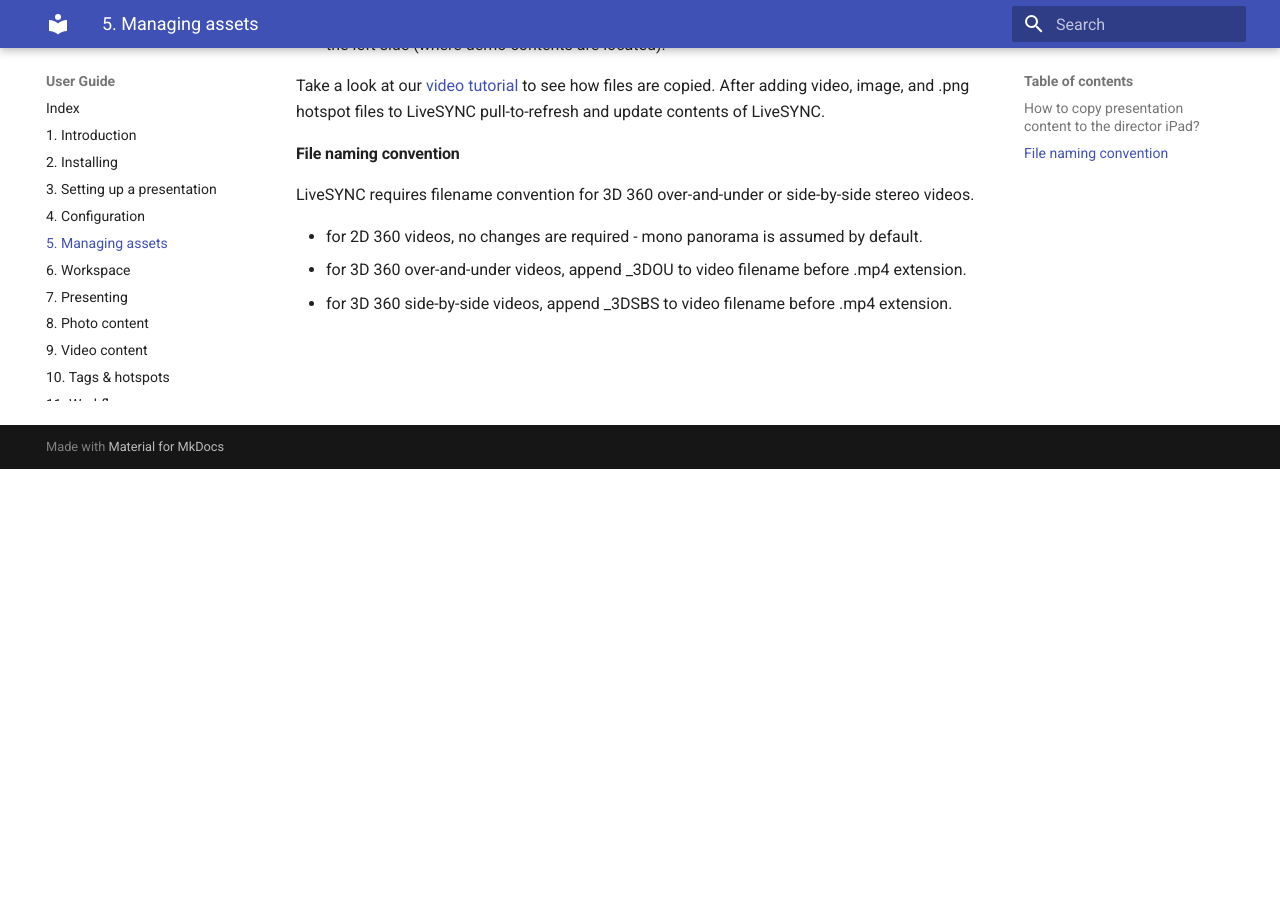
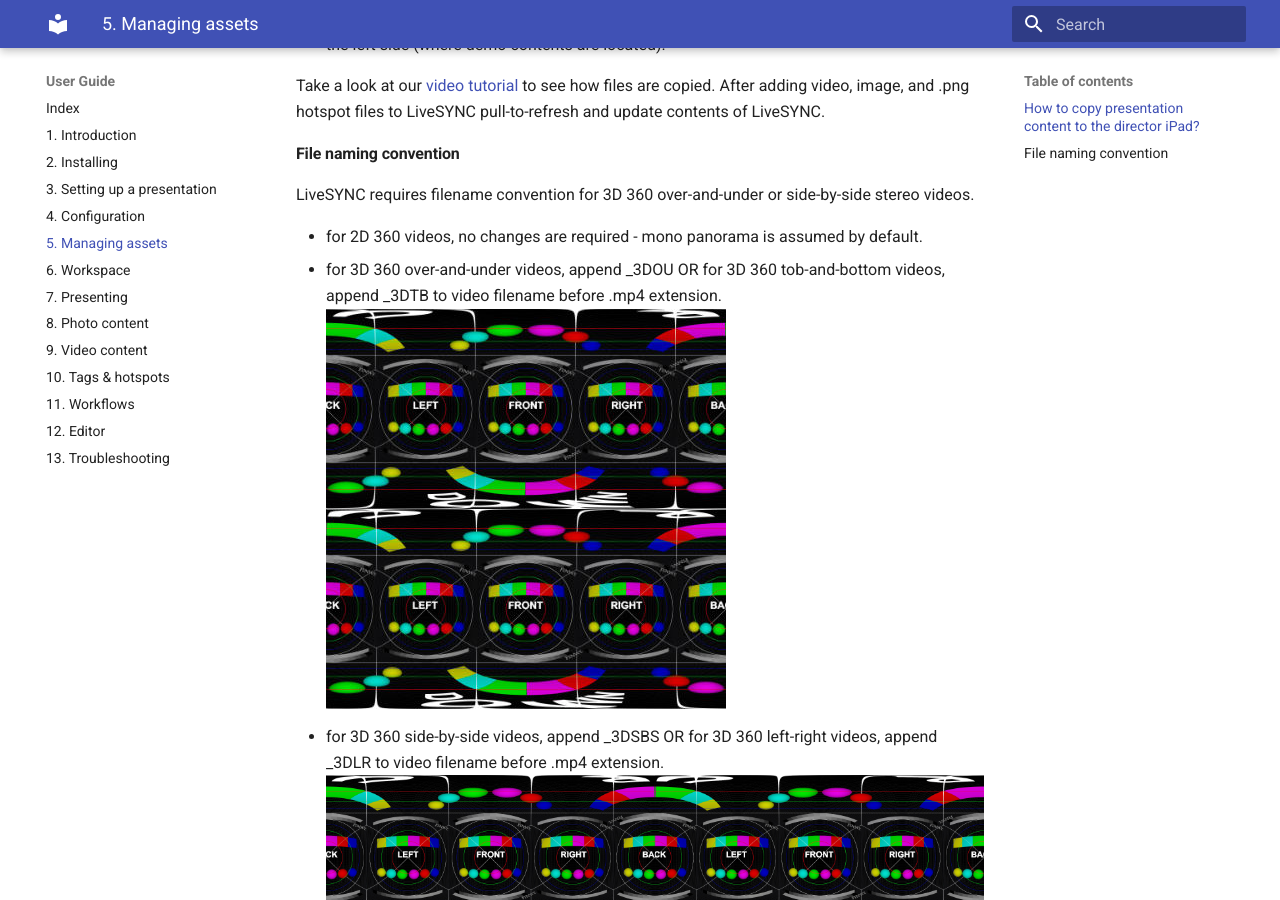
Before and after one commit to FinweLtd/doc-livesync-all, an MkDocs documentation site: the page built from docs/user_guide/asset_management.md, in a window 1280 px wide and 900 px high, scrolled down 431 px. Built offline with MkDocs 1.6.1 and Material for MkDocs 9.7.7, drawn with Linux system fonts in a browser that asks for light colours; before the commit the page ends 900 px from its top, so only the background shows below that.

Commit message:
user_guide/asset managment: images to _3DSBS AND _3DOU are now added to the page.

```diff
--- a/docs/user_guide/asset_management.md
+++ b/docs/user_guide/asset_management.md
@@ -14,5 +14,7 @@ Take a look at our [video tutorial](https://vimeo.com/222670351) to see how file
 LiveSYNC requires filename convention for 3D 360 over-and-under or side-by-side stereo videos.
 
 * for 2D 360 videos, no changes are required - mono panorama is assumed by default.
-* for 3D 360 over-and-under videos, append _3DOU to video filename before .mp4 extension.
-* for 3D 360 side-by-side videos, append _3DSBS to video filename before .mp4 extension.
+* for 3D 360 over-and-under videos, append _3DOU OR for 3D 360 tob-and-bottom videos, append _3DTB to video filename before .mp4 extension.
+![Cover](img/Orion360_3DOU.jpg)
+* for 3D 360 side-by-side videos, append _3DSBS OR for 3D 360 left-right videos, append _3DLR to video filename before .mp4 extension.
+![Cover](img/Orion360_3DSBS.jpg)
```
Also changed, not shown: docs/user_guide/img/Orion360_3DOU.jpg (added), docs/user_guide/img/Orion360_3DSBS.jpg (added).
